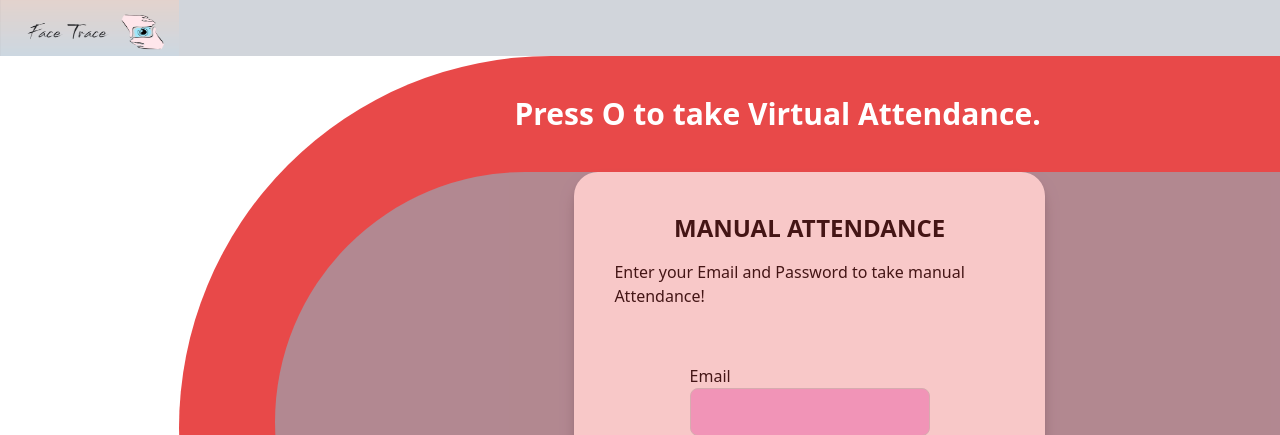
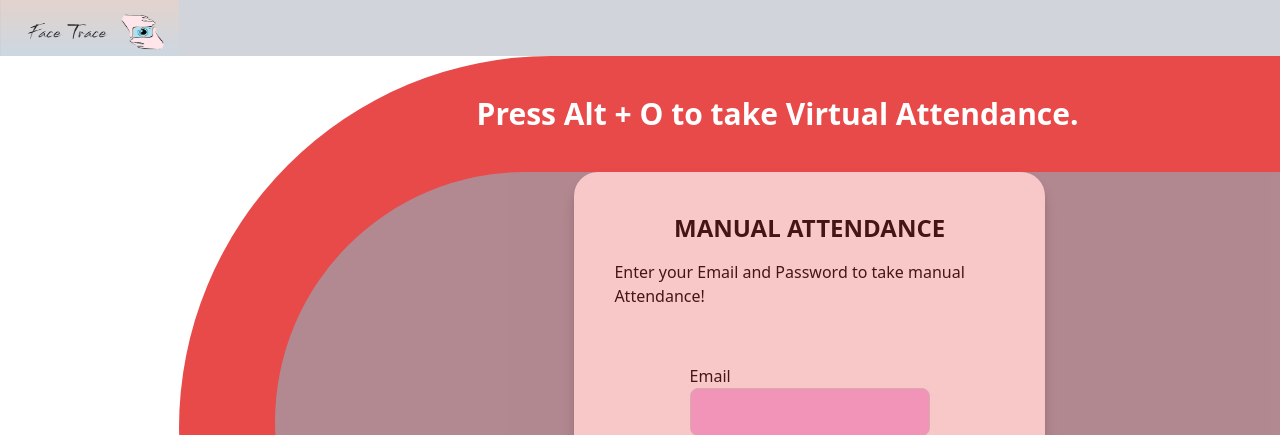
Before and after one commit to AdarshKumar5597/TEMP-FACE-TRACE, a Django app: template tempfacetrace/templates/normal-user.html in a window 1280 px wide. Shown: the top 435 px of the page. Run offline with Django 4.2, Linux system fonts and the light colour scheme; the template is opened without the code that fills it, so the values that code supplies are empty; style sheets or scripts are compiled from the project's sources; some libraries are stand-ins or nearby versions.

Commit message:
non admin camera part

```diff
--- a/tempfacetrace/templates/normal-user.html
+++ b/tempfacetrace/templates/normal-user.html
@@ -137,17 +137,17 @@
     <!--main-->
     <div id="main"
         class="bg-[#e84949] p-24 pt-10 pr-0 flex flex-col justify-evenly items-center rounded-tl-full rounded-bl-full">
-        <div class="text-white font-extrabold text-3xl mb-10">
-            Press O to take Virtual Attendance.
+        <div class="text-white font-extrabold text-3xl mb-10 heading">
+            Press Alt + O to take Virtual Attendance.
         </div>
         <div
-            class="bg-gray-400 rounded-tl-full rounded-bl-full h-full w-full opacity-70 flex flex-row items-center pl-16">
+            class="bg-gray-400 rounded-tl-full rounded-bl-full h-full w-full opacity-70 flex flex-row items-center justify-evenly pl-16">
 
             <!--Video part-->
             <!--loading part-->
             <div class="hidden loader-normal-student justify-center">
                 <div
-                    class='flex space-x-2 justify-center bg-white items-center dark:invert w-[200px] h-[100px] bg-inherit'>
+                    class='flex space-x-2 justify-center bg-white items-center dark:invert w-[200px] h-[100px] bg-inherit rounded-lg'>
                     <div class='h-8 w-8 bg-black rounded-full animate-bounce [animation-delay:-0.3s]'></div>
                     <div class='h-8 w-8 bg-black rounded-full animate-bounce [animation-delay:-0.15s]'></div>
                     <div class='h-8 w-8 bg-black rounded-full animate-bounce'></div>
@@ -155,7 +155,7 @@
                 <span class="text-white text-xl font-bold">Loading...</span>
             </div>
             <div id="student-id" studentid-variable="{{ studentid }}"></div>
-            <img class="rounded-lg border-white border-[1px] self-end mb-8 w-[500px] h-[300px] hidden" id="video-normal-student" >
+            <img class="rounded-lg border-white border-[1px] mb-8 w-[500px] h-[300px] hidden" id="video-normal-student" >
 
 
 
@@ -254,8 +254,8 @@
 
     let flagStudent = false;
     document.addEventListener("keydown", function (event) {
-        console.log("Inside keydown part")
         const activeElement = document.activeElement;
+        const heading = document.querySelector('.heading')
         // Check if the active element is an input or textarea before preventing the default behavior
         if (activeElement.tagName === 'INPUT' || activeElement.tagName === 'TEXTAREA') {
             return;
@@ -264,15 +264,14 @@
         let video = document.getElementById("video-normal-student");
         const key = event.key;
         if (key === "o" && event.altKey) {
-            console.log("inside alt+o part")
             flagStudent = true;
+            heading.textContent = "Press Alt + C to Close Virtual Attendance"
         }
         if (key === "c" && event.altKey) {
-            console.log("inside alt+c part")
             flagStudent = false;
+            heading.textContent = "Press Alt + O to take Virtual Attendance."
         }
         if (flagStudent) {
-            console.log("inside camera logic part")
             $('.loader-normal-student').removeClass('hidden');
             $('.loader-normal-student').addClass('flex flex-col items-center');
             video.src = videoApi;
```
Also changed, not shown: tempfacetrace/tempfacetrace/views.py (+2 -20 lines), tempfacetrace/db.sqlite3, tempfacetrace/media/imagesForFacialRecognition/21052160.jpg (added).
